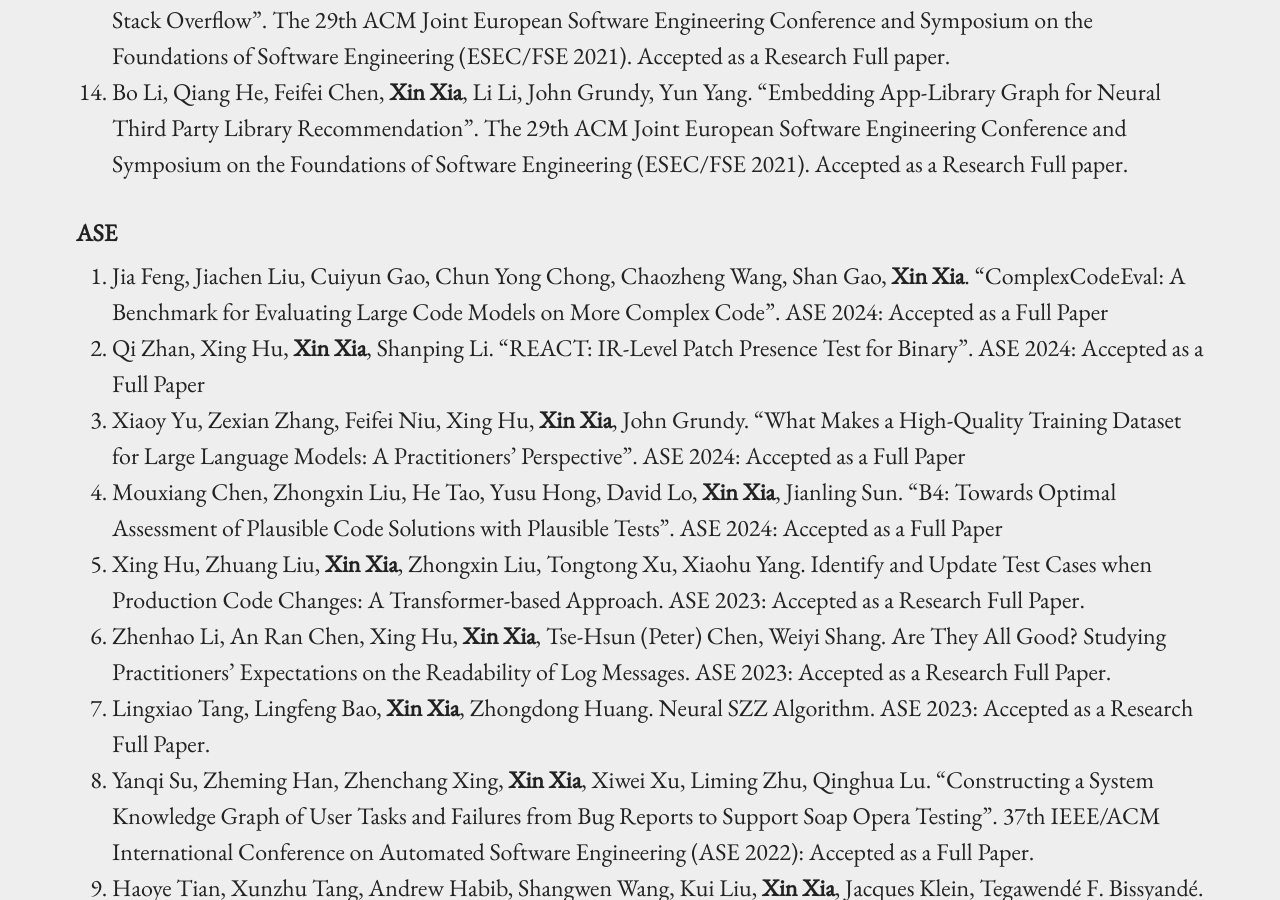
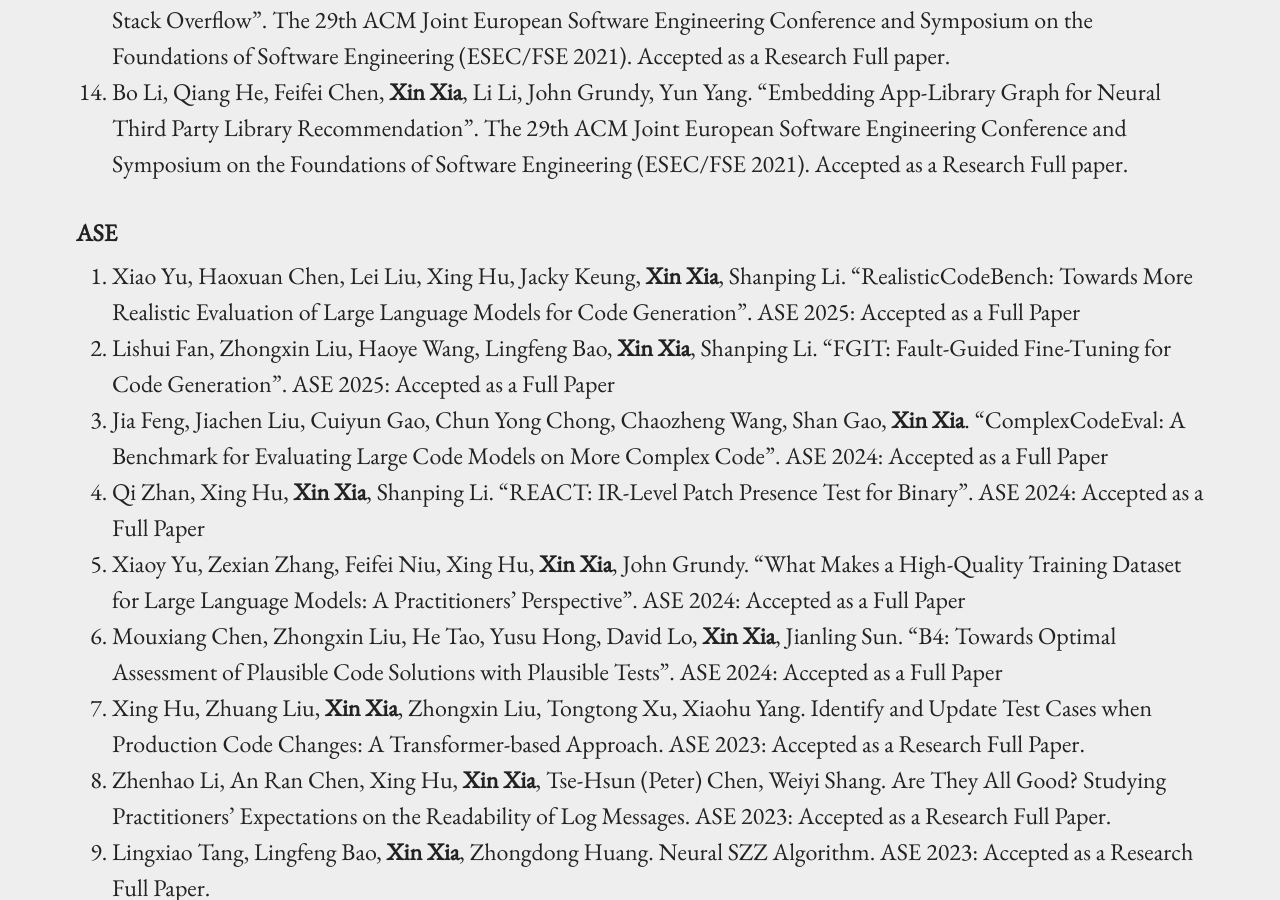
Before and after one commit to xin-xia/xin-xia.github.io, a Jekyll site: the page built from index.md, in a window 1280 px wide and 900 px high, scrolled down 14537 px. Built offline with Jekyll 4.4.1, drawn with Linux system fonts in a browser that asks for light colours.

Commit message:
Update index.md

```diff
--- a/index.md
+++ b/index.md
@@ -202,6 +202,9 @@ Case Study of Code Clone Detection and Defect Prediction". IEEE Transactions on
 
 
 #### ASE
+
+1. Xiao Yu, Haoxuan Chen, Lei Liu, Xing Hu, Jacky Keung, <strong>Xin Xia</strong>, Shanping Li.  "RealisticCodeBench: Towards More Realistic Evaluation of Large Language Models for Code Generation". ASE 2025: Accepted as a Full Paper <br />
+1. Lishui Fan, Zhongxin Liu, Haoye Wang, Lingfeng Bao, <strong>Xin Xia</strong>, Shanping Li.  "FGIT: Fault-Guided Fine-Tuning for Code Generation". ASE 2025: Accepted as a Full Paper <br />
 1. Jia Feng, Jiachen Liu, Cuiyun Gao, Chun Yong Chong, Chaozheng Wang, Shan Gao, <strong>Xin Xia</strong>. "ComplexCodeEval: A Benchmark for Evaluating Large Code Models on More Complex Code". ASE 2024: Accepted as a Full Paper <br />
 1. Qi Zhan, Xing Hu, <strong>Xin Xia</strong>, Shanping Li.  "REACT: IR-Level Patch Presence Test for Binary". ASE 2024: Accepted as a Full Paper <br />
 1. Xiaoy Yu, Zexian Zhang, Feifei Niu, Xing Hu, <strong>Xin Xia</strong>, John Grundy. "What Makes a High-Quality Training Dataset for Large Language Models: A Practitioners’ Perspective". ASE 2024: Accepted as a Full Paper <br />
```
